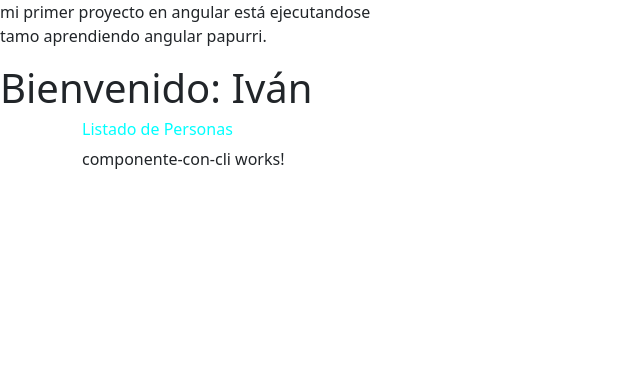
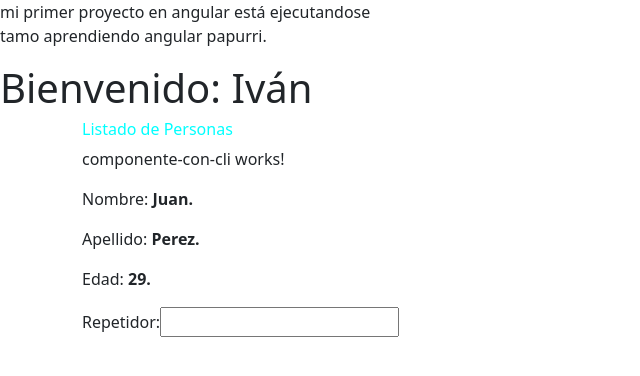
Before and after one commit to ivancostilla/proyecto-angular, an Angular app: page / in a window 1280 px wide. Shown: the top 376 px of the page, without its empty margins (0-640 px from the left). Built offline with nearby package versions, Linux system fonts and the light colour scheme.

Commit message:
interpolación

```diff
--- a/src/app/componente-con-cli/componente-con-cli.component.html
+++ b/src/app/componente-con-cli/componente-con-cli.component.html
@@ -1 +1,14 @@
 <p>componente-con-cli works!</p>
+<div>
+  <p>Nombre: <b>{{ nombre }}.</b></p>
+  <p>Apellido: <b>{{ apellido }}.</b></p>
+ <!--  podemos realizar expresiones -->
+  <p>Edad: <b>{{ getEdad() > 1 ? getEdad() : null }}.</b></p>
+</div>
+<!-- cuando liberamos la presión de una tecla mostramos la tecla que se
+   apretó -->
+<div (keyup)='0'>
+  <label for="">Repetidor:</label>
+  <input type="text" #entrada />
+  {{ entrada.value }}
+</div>
--- a/src/app/componente-con-cli/componente-con-cli.component.ts
+++ b/src/app/componente-con-cli/componente-con-cli.component.ts
@@ -1,4 +1,4 @@
-import { Component} from '@angular/core';
+import { Component } from '@angular/core';
 //con cli usar ng g c nombre... para un nuevo componente
 @Component({
   selector: 'app-componente-con-cli',
@@ -7,6 +7,16 @@ import { Component} from '@angular/core';
 })
 export class ComponenteConCLIComponent {
 
-  constructor() { }
+  nombre: string = 'Juan';
+  apellido: string = 'Perez';
+  private edad: number = 29;
 
+  personasArray = [
+    {nombre:'iván',apellido: 'costilla',edad: 29},
+    {nombre: 'pepe', apellido: 'juarez', edad: 30}
+  ]
+  //metodo para usar atributos privados
+  getEdad(): number{
+    return this.edad;
+  }
 }
```
Also changed, not shown: 1 other file (tests, documents, lock files or other folders).
